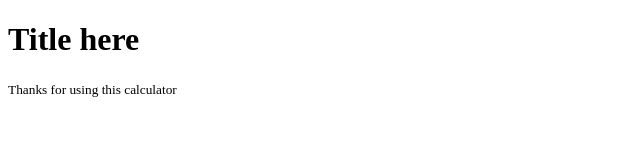
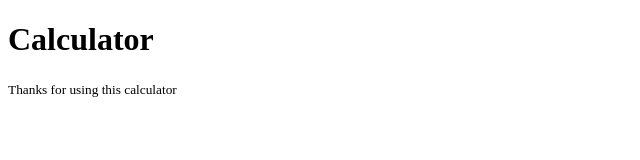
Before and after one commit to abraddy24/FinalCalc, a plain HTML site: page index.html in a window 1280 px wide. Shown: the full height of the page, 0-640 px from the left. Drawn offline with Linux system fonts and the light colour scheme.

Commit message:
Update index.html

```diff
--- a/index.html
+++ b/index.html
@@ -8,7 +8,7 @@
 </head>
 <body>
 	<header>
-		<h1>Title here </h1>
+		<h1>Calculator </h1>
 	</header>
 	<main>
 		<!-- Template -->
```
